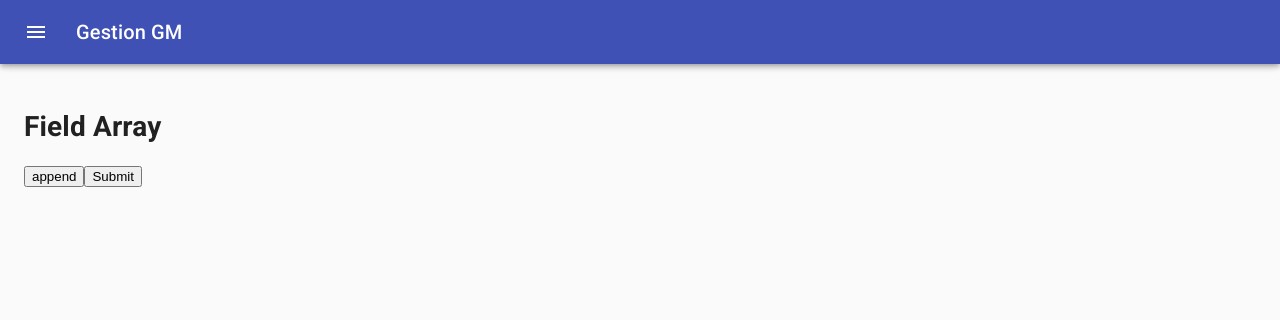
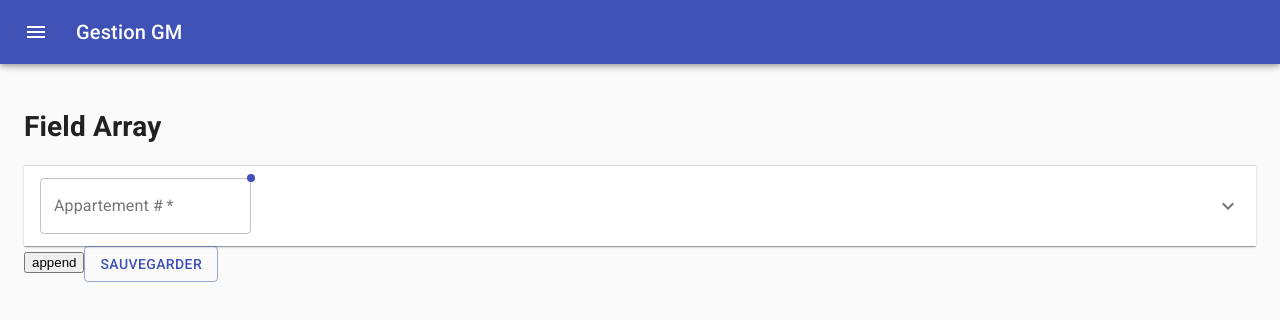
Before and after one commit to maquintal/demo-react, a Next.js app in the folder my-app/: page /fetch/1 in a window 1280 px wide. Shown: the top 320 px of the page. Built offline with nearby package versions, Linux system fonts and the light colour scheme.

Commit message:
fieldArray app in progress

```diff
--- /dev/null
+++ b/my-app/pages/api/appartments/updateManyAppartments.js
@@ -0,0 +1,40 @@
+/*
+  Read Operations
+  Read operations retrieve documents from a collection; i.e. query a collection for documents.
+
+  This function with read Only ONE DOCUMENT from a specific collection
+
+ */
+
+import { connectToDatabase } from "../../../util/mongodb";
+
+import { ObjectID } from "mongodb"
+
+const UpdateManyAppartments = async (req, res) => {
+  const { db } = await connectToDatabase();
+
+  // Definition
+  // db.collection.updateOne(filter, update, options)
+
+  const id = req?.body?.selectedBuilding?._id
+  const objectId = new ObjectID(id);
+
+  try {
+
+    const updatedAppartemnts = await db
+    .collection("tutorials")
+    .updateMany(
+      { _id: objectId },
+      { $set: { "appartments": req.body.appartmentsFormData } },
+      { upsert: true }
+    )
+
+    return res.json(updatedAppartemnts);
+
+  } catch (error) {
+    throw new Error(error)
+  }
+
+};
+
+export default UpdateManyAppartments
--- a/my-app/src/FormComponents/formComponents.js
+++ b/my-app/src/FormComponents/formComponents.js
@@ -9,7 +9,7 @@ export function Input({ control, name, label, type, rules, className }) {
   } = useController({
     name,
     control,
-    rules: {required: rules?.required},
+    // rules: {required: rules.required},
     defaultValue: "",
   });
 
@@ -26,7 +26,13 @@ export function Input({ control, name, label, type, rules, className }) {
    *
    * */
 
-  const displayError = (isSubmitted && rules?.required !== false && inputProps.value === "") || false
+  // const displayError = (isSubmitted && rules?.required !== false && inputProps.value === "") || false
+  const displayError = (
+    rules !== undefined
+      ? isSubmitted && rules?.required !== false && inputProps.value === ""
+      : false
+    )
+  || false
   const displayHelperText = displayError ? `${inputProps.name} est requis` : ""
 
   return (
--- a/my-app/src/components/appartments/appartment-form.js
+++ b/my-app/src/components/appartments/appartment-form.js
@@ -1,7 +1,13 @@
+// NODEJS
 import React, { Component, useEffect } from "react";
+
+// NEXT
 import { useRouter } from 'next/router'
+
+// RHF
 import { useFieldArray, useForm } from "react-hook-form";
 
+// UI
 import {
   List,
   ListItem,
@@ -12,15 +18,19 @@ import {
   Accordion,
   AccordionSummary,
   AccordionDetails,
-  Badge
+  Badge,
+  Button
 } from "@material-ui/core";
+
 import ExpandMoreIcon from "@material-ui/icons/ExpandMoreOutlined";
+import { makeStyles } from "@material-ui/core/styles";
 
+// REDUX
 import { useDispatch, useSelector } from "react-redux";
 import { setSelectedAppartment } from "../../store/rootSlice";
+import { useUpdateAppartmentsMutation } from "../../services/appartments"
 
-import { makeStyles } from "@material-ui/core/styles";
-
+// CUSTOM
 import { Input } from "../../FormComponents/formComponents"
 
 const useStyles = makeStyles((theme) => ({
@@ -38,14 +48,22 @@ const AppartmentForm = (props) => {
   const dispatch = useDispatch();
   const router = useRouter()
   const state = useSelector((state) => state);
+  const { data: post } = useUpdateAppartmentsMutation();
 
-  console.log(state?.reducer?.selectedBuilding?.appartments)
+  const [
+    updateAppartments, // This is the mutation trigger
+    { isLoading, isError, isSuccess, error, fulfilledTimeStamp, isUninitialized }, // This is the destructured mutation result
+  ] = useUpdateAppartmentsMutation();
 
   // const [value, setValue] = React.useState(0);
   const { control, handleSubmit, getValues, reset } = useForm({
-    defaultValues:
-      state?.reducer?.selectedBuilding?.appartments
+    // defaultValues: [{
+    //   app_number: "",
+    //   firstName: "",
+    //   lastName: "",
+    // }]
 
+    defaultValues: state?.reducer?.selectedBuilding?.appartments
   });
 
   // console.log(control)
@@ -68,23 +86,44 @@ const AppartmentForm = (props) => {
   //   setValue(newValue);
   // };
 
-  const onSubmit = (data) => console.log("data", data);
+  // const onSubmit = (data) => console.log("data", data);
+
+  const handleSave = async (formData, isSuccess, isError, error) => {
+    // try {
+    //   dispatch(setSelectedBuildingBuildingInfo(formData));
+    // } catch (error) {
+    //   // throw new Error(error);
+    //   setSnackMessage(error)
+    // }
+
+    console.log(formData)
+    updateAppartments({
+      selectedBuilding: state.reducer.selectedBuilding,
+      appartmentsFormData: formData,
+    });
+
+  };
 
   // console.log(fields)
 
   useEffect(() => {
     reset({
-      appartments: state?.reducer?.selectedBuilding?.appartments
+      // appartments: state?.reducer?.selectedBuilding?.appartments
       // appartments: [{
       //   // _id: _id,
       //   firstName: { value: "firstName" },
       //   lastName: { value: "lastName" }
       // }]
+      appartments: [{
+        app_number: "",
+        firstName: "",
+        lastName: "",
+      }]
     });
   }, [reset]);
 
   return (
-    <form onSubmit={handleSubmit(onSubmit)}>
+    <form /* onSubmit={handleSubmit(onSubmit)} */>
       <h1>Field Array </h1>
       {fields.map((item, index) => {
         console.log(item)
@@ -98,7 +137,12 @@ const AppartmentForm = (props) => {
               >
                 <Typography component={'div'} className={classes.heading}>
                   <Badge badgeContent={4} color="primary" variant="dot">
-                    <Input name={`appartments.${index}.app_number`} control={control} label="Appartement #" />
+                    <Input
+                      name={`appartments.${index}.app_number`}
+                      control={control}
+                      label="Appartement #"
+                      // rules={{ required: true }}
+                    />
                   </Badge>
                 </Typography>
               </AccordionSummary>
@@ -141,14 +185,19 @@ const AppartmentForm = (props) => {
       >
         append
       </button>
-      <input type="submit" />
+      <Button
+        variant="outlined"
+        color="primary"
+        onClick={handleSubmit(handleSave)}
+      >
+        {" "}
+        {/* {isLoading ? "Loading" : "Sauvegarder"} */}
+        {"Sauvegarder"}
+      </Button>
+      {/* <input type="submit" /> */}
     </form>
 
   );
 };
 
-export async function getStaticPaths() {
-  // Return a list of possible value for id
-}
-
 export default AppartmentForm;
--- /dev/null
+++ b/my-app/src/services/appartments.js
@@ -0,0 +1,30 @@
+import { createApi, fetchBaseQuery } from '@reduxjs/toolkit/query/react'
+
+// Define a service using a base URL and expected endpoints
+export const appartmentsApi = createApi({
+  reducerPath: 'appartmentsApi',
+  baseQuery: fetchBaseQuery({ baseUrl: "http://localhost:3000/api" }),
+  tagTypes: ['updateAppartments'],
+  endpoints: (build) => ({
+    // getAllBuildings: build.query({
+    //   query: () => `appartments/toBeCreate...`,
+    //   providesTags: ['updateAppartments'],
+    // }),
+    updateAppartments: build.mutation({
+      query(data) {
+
+        const { ...body } = data
+        console.log(body)
+
+        return {
+          url: `buildings/updateManyAppartments`,
+          method: 'POST',
+          body,
+        }
+      },
+      invalidatesTags: ['updateAppartments']
+    }),
+  }),
+})
+
+export const { /* useGetAllBuildingsQuery, */ useUpdateAppartmentsMutation } = appartmentsApi
--- a/my-app/src/store/index.js
+++ b/my-app/src/store/index.js
@@ -2,16 +2,18 @@ import { configureStore } from "@reduxjs/toolkit"
 import { reducer } from "./rootSlice"
 import { setupListeners } from '@reduxjs/toolkit/query'
 import { buildingInfoApi } from "../services/buildingInfo"
+import { appartmentsApi } from "../services/appartments"
 
 export const store = configureStore({
   reducer: {
     reducer,
-    [buildingInfoApi.reducerPath]: buildingInfoApi.reducer
+    [buildingInfoApi.reducerPath]: buildingInfoApi.reducer,
+    [appartmentsApi.reducerPath]: appartmentsApi.reducer,
   },
   // Adding the api middleware enables caching, invalidation, polling,
   // and other useful features of `rtk-query`.
   middleware: (getDefaultMiddleware) =>
-    getDefaultMiddleware().concat(buildingInfoApi.middleware),
+    getDefaultMiddleware().concat(buildingInfoApi.middleware).concat(appartmentsApi.middleware),
 })
 
 // optional, but required for refetchOnFocus/refetchOnReconnect behaviors
```
